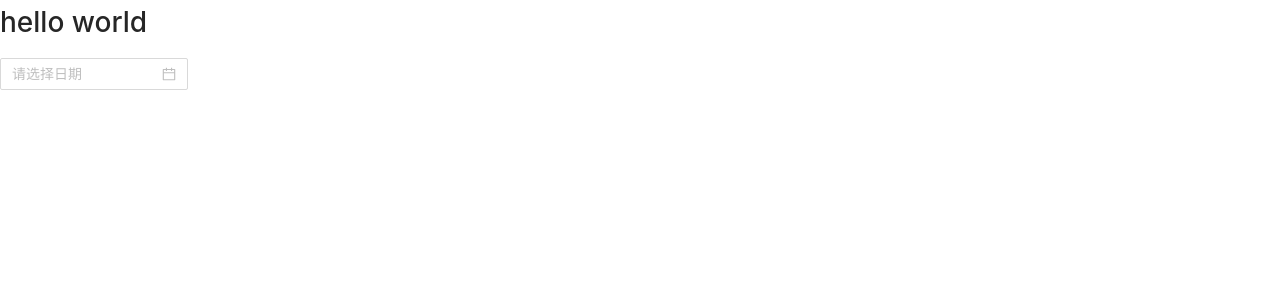
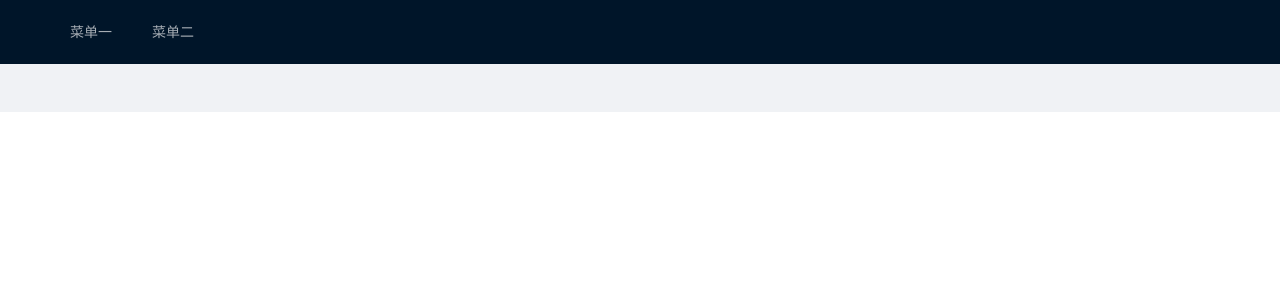
Before and after one commit to kalxd/dodrio, a React app in the folder web/: page / in a window 1280 px wide. Shown: the top 300 px of the page. Built offline with nearby package versions, Linux system fonts and the light colour scheme; the HTML template or start-up script is replaced by a standard one.

Commit message:
一个简单的页面。

```diff
--- a/web/src/App.jsx
+++ b/web/src/App.jsx
@@ -1,12 +1,13 @@
 import React from "react";
-import { ConfigProvider, DatePicker } from "antd";
+import { ConfigProvider } from "antd";
 import locale from "antd/lib/locale/zh_CN";
+
+import Main from "./Main/Main";
 
 export default function App() {
 	return (
 		<ConfigProvider locale={locale}>
-			<h1>hello world</h1>
-			<DatePicker />
+			<Main />
 		</ConfigProvider>
 	);
 }
--- /dev/null
+++ b/web/src/Main/Main.jsx
@@ -0,0 +1,22 @@
+import React from "react";
+import { Layout, Menu } from "antd";
+
+const { Footer, Content } = Layout;
+
+export default function Main() {
+	return (
+		<Layout>
+			<Layout.Header>
+				<Menu mode="horizontal" theme="dark">
+					<Menu.Item>菜单一</Menu.Item>
+					<Menu.Item>菜单二</Menu.Item>
+				</Menu>
+			</Layout.Header>
+
+			<Content>
+			</Content>
+
+			<Footer />
+		</Layout>
+	);
+}
```
